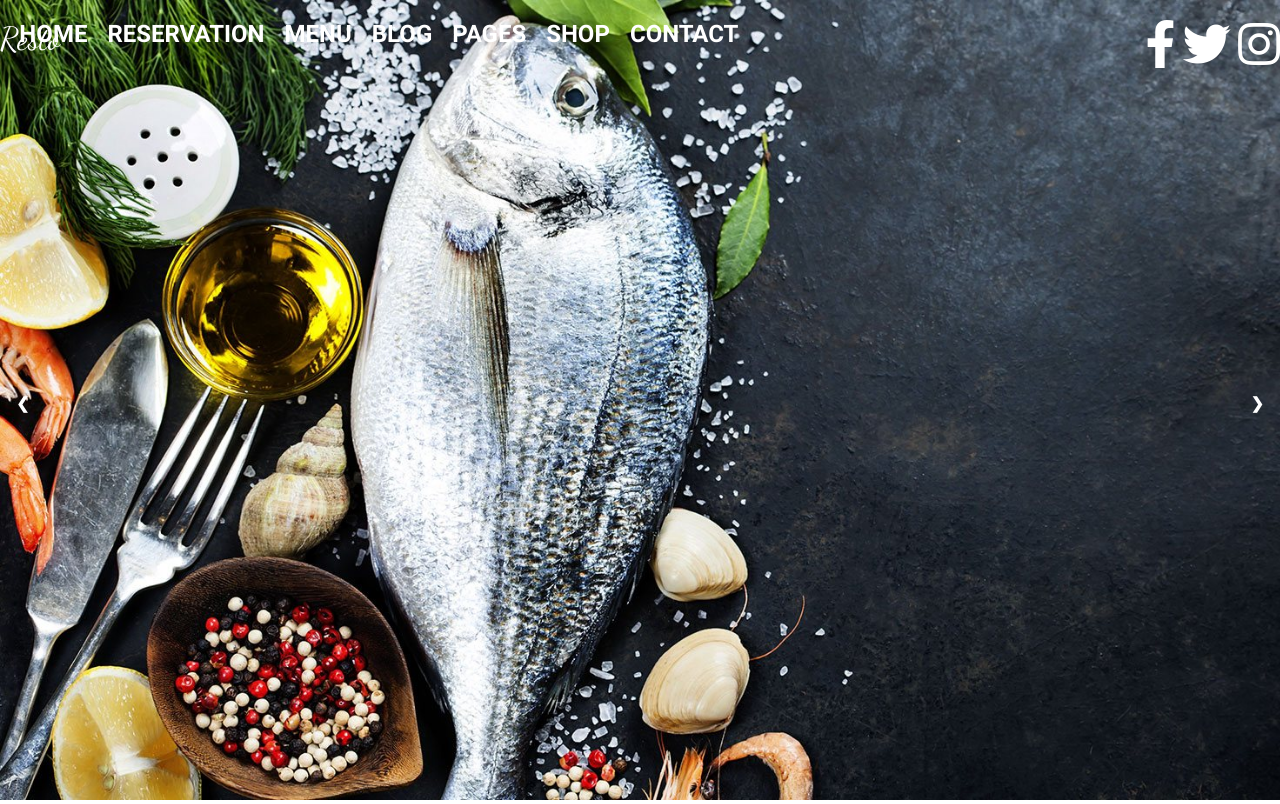
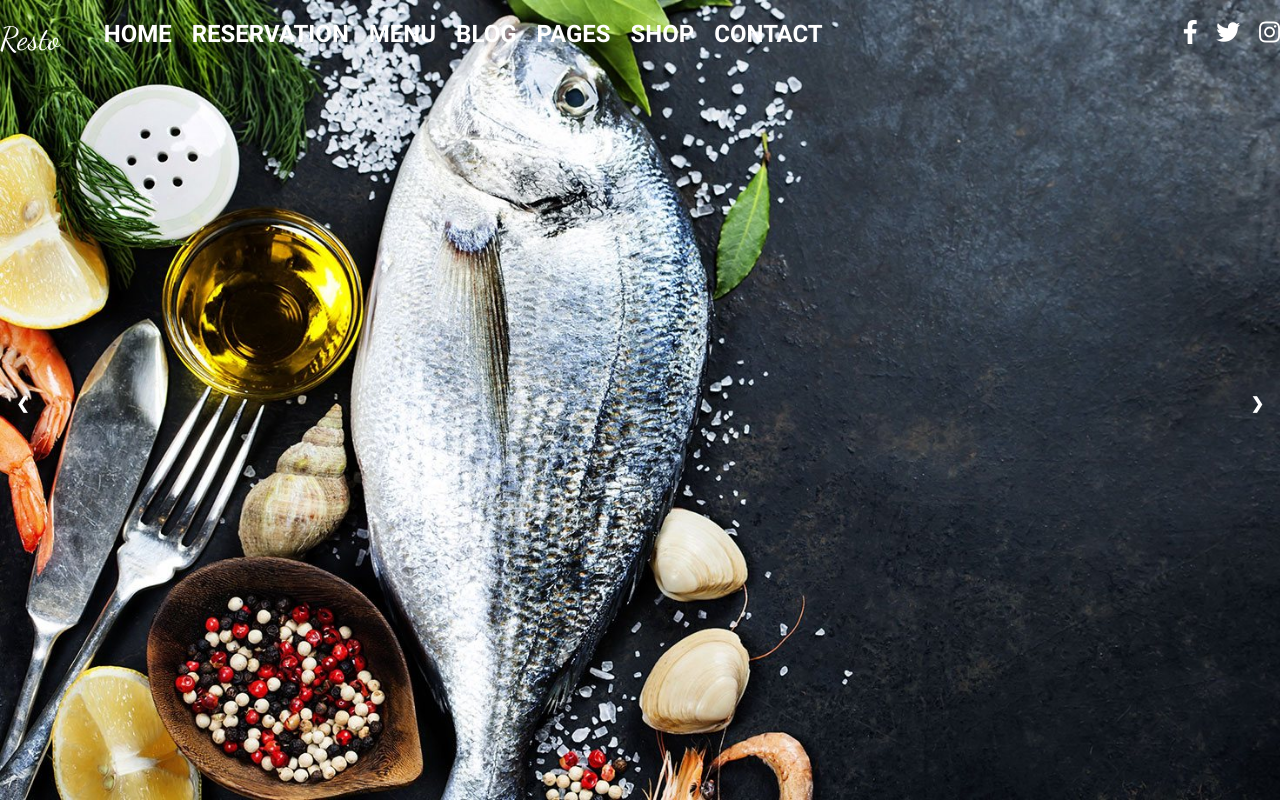
Before and after one commit to CorentinLeb/TheResto, a plain HTML site: page index.html in a window 1280 px wide. Shown: the top 804 px of the page. Drawn offline with Linux system fonts and the light colour scheme.

Commit message:
adding style

```diff
--- a/assets/scss/_header.scss
+++ b/assets/scss/_header.scss
@@ -23,10 +23,10 @@
 
 .menu_flex {
     margin-top: 20px;
-    margin-left: 50px;
+    margin-left: 150px;
     width: 100%;
 
-    ul{
+    ul {
         text-align: center;
         font-size: 1.5em;
         width: 50%;
@@ -52,9 +52,9 @@
     display: flex;
     justify-content: space-between;
     color: white;
-    width: 13%;
+    width: 10%;
 
-    i{
-        font-size: 3em;
+    i {
+        font-size: 1.5em;
     }
 }
```
Also changed, not shown: assets/scss/style.css, 1 other file.
